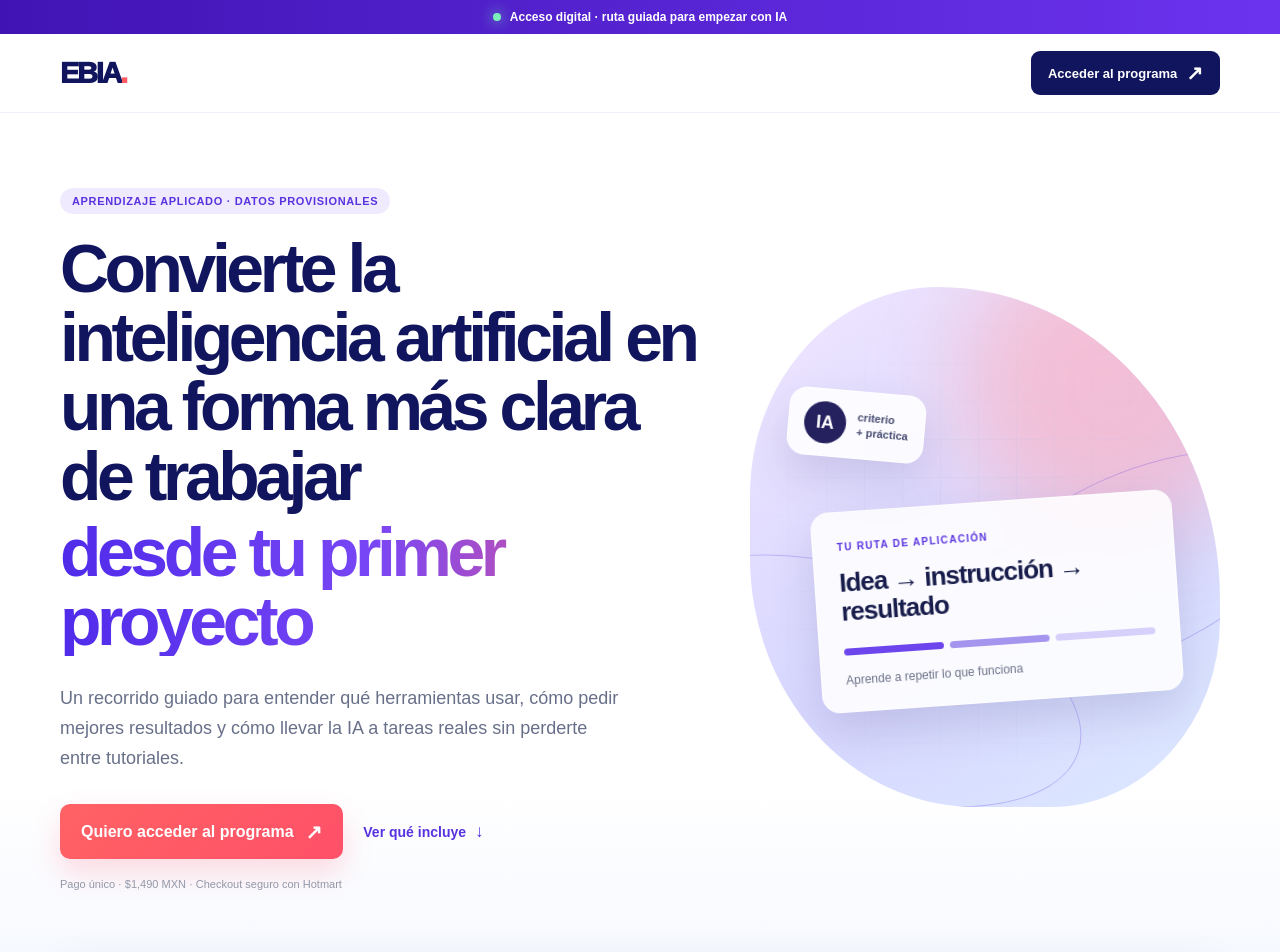
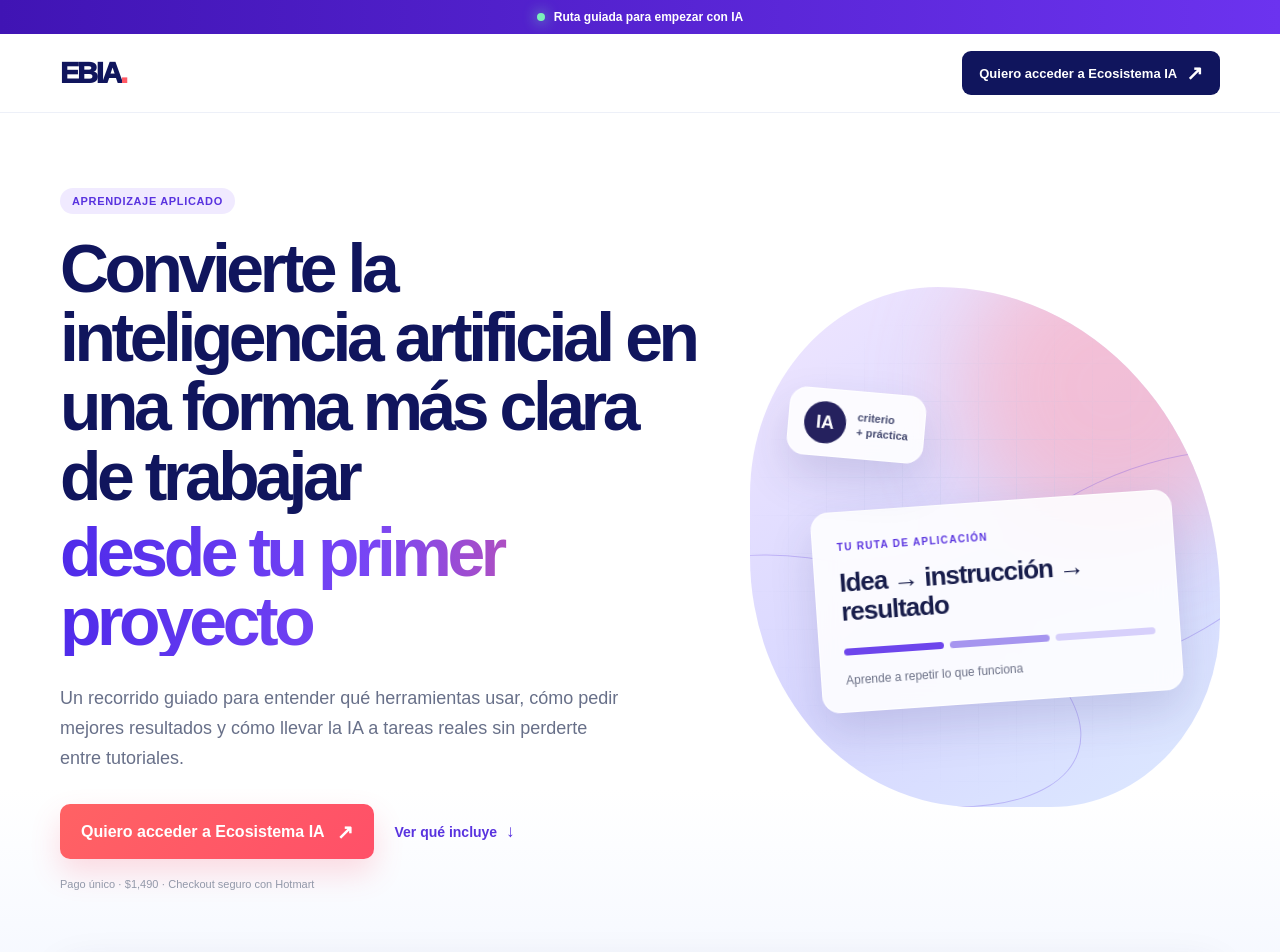
Before and after one commit to alfredo31410-ctrl/ebia-landings, a Next.js app: page /landings/ecosistema-ia in a window 1280 px wide. Shown: the top 952 px of the page. Built offline with nearby package versions, Linux system fonts and the light colour scheme; no server answers.

Commit message:
fix: connect ecosistema ia landing to Hotmart checkout

```diff
--- a/app/landings/ecosistema-ia/page.tsx
+++ b/app/landings/ecosistema-ia/page.tsx
@@ -2,7 +2,7 @@
 
 import { useEffect, useRef, useState } from "react";
 import { directSalesPage as content } from "@/content/directSalesPage";
-import { buildCheckoutUrl, getValidCheckoutUrl } from "@/lib/checkout";
+import { buildCheckoutUrl, formatPrice, getValidCheckoutUrl } from "@/lib/checkout";
 
 function Arrow() { return <span aria-hidden="true">↗</span>; }
 
@@ -19,7 +19,7 @@ export default function Page() {
     let timer: number | undefined;
     const trackView = () => {
       if (viewed.current) return;
-      if (typeof window.fbq === "function") { window.fbq("track", "ViewContent", { content_name: content.checkoutName }); viewed.current = true; return; }
+      if (typeof window.fbq === "function") { window.fbq("track", "ViewContent", { content_name: content.product }); viewed.current = true; return; }
       if (++attempts < 20) timer = window.setTimeout(trackView, 250);
     };
     trackView();
@@ -27,16 +27,16 @@ export default function Page() {
   }, []);
   const buy = (event: React.MouseEvent<HTMLAnchorElement>) => {
     if (!checkout) { event.preventDefault(); document.getElementById("checkout-status")?.focus(); return; }
-    if (typeof window.fbq === "function") window.fbq("trackCustom", "CheckoutButtonClick", { content_name: content.checkoutName, value: 1490, currency: content.currency });
+    if (typeof window.fbq === "function") window.fbq("trackCustom", "CheckoutButtonClick", { content_name: content.product, value: content.price.amount, currency: content.price.currency });
   };
   const href = checkout ?? "#checkout-status";
   return <main className="ecosystem-page">
-    <div className="ecosystem-topline"><span className="status-dot" /> Acceso digital · ruta guiada para empezar con IA</div>
-    <header className="ecosystem-header"><div className="ecosystem-shell"><a className="ecosystem-brand" href="#inicio" aria-label="EBIA, inicio">EBIA<span>.</span></a><a className="mini-cta" href={href} onClick={buy}>Acceder al programa <Arrow /></a></div></header>
+    <div className="ecosystem-topline"><span className="status-dot" /> Ruta guiada para empezar con IA</div>
+    <header className="ecosystem-header"><div className="ecosystem-shell"><a className="ecosystem-brand" href="#inicio" aria-label="EBIA, inicio">EBIA<span>.</span></a><a className="mini-cta" href={href} onClick={buy}>Quiero acceder a Ecosistema IA <Arrow /></a></div></header>
 
-    <section className="ecosystem-hero" id="inicio"><div className="ecosystem-shell ecosystem-hero-grid"><div className="ecosystem-hero-copy"><p className="ecosystem-eyebrow">{content.eyebrow}</p><h1>{content.headline}<em>{content.accentHeadline}</em></h1><p className="ecosystem-lead">{content.subheadline}</p><div className="ecosystem-actions"><a className="ecosystem-primary" href={href} onClick={buy}>Quiero acceder al programa <Arrow /></a><a className="ecosystem-text-link" href="#incluye">Ver qué incluye <span>↓</span></a></div><p className="ecosystem-microcopy">{content.payment} · {content.price} {content.currency} · Checkout seguro con Hotmart</p></div><div className="ecosystem-visual" aria-label="Vista previa del sistema de aprendizaje" role="img"><div className="visual-glow" /><div className="visual-grid" /><div className="visual-card visual-card--main"><small>tu ruta de aplicación</small><strong>Idea → instrucción → resultado</strong><div className="visual-progress"><i /><i /><i /></div><span>Aprende a repetir lo que funciona</span></div><div className="visual-card visual-card--float"><b>IA</b><span>criterio<br />+ práctica</span></div><div className="visual-orbit orbit-one" /><div className="visual-orbit orbit-two" /></div></div></section>
+    <section className="ecosystem-hero" id="inicio"><div className="ecosystem-shell ecosystem-hero-grid"><div className="ecosystem-hero-copy"><p className="ecosystem-eyebrow">{content.eyebrow}</p><h1>{content.headline}<em>{content.accentHeadline}</em></h1><p className="ecosystem-lead">{content.subheadline}</p><div className="ecosystem-actions"><a className="ecosystem-primary" href={href} onClick={buy}>Quiero acceder a Ecosistema IA <Arrow /></a><a className="ecosystem-text-link" href="#incluye">Ver qué incluye <span>↓</span></a></div><p className="ecosystem-microcopy">{content.price.paymentLabel} · {formatPrice(content.price)} · Checkout seguro con Hotmart</p></div><div className="ecosystem-visual" aria-label="Vista previa del sistema de aprendizaje" role="img"><div className="visual-glow" /><div className="visual-grid" /><div className="visual-card visual-card--main"><small>tu ruta de aplicación</small><strong>Idea → instrucción → resultado</strong><div className="visual-progress"><i /><i /><i /></div><span>Aprende a repetir lo que funciona</span></div><div className="visual-card visual-card--float"><b>IA</b><span>criterio<br />+ práctica</span></div><div className="visual-orbit orbit-one" /><div className="visual-orbit orbit-two" /></div></div></section>
 
-    <section className="ecosystem-trust"><div className="ecosystem-shell trust-grid"><div><small>FORMATO</small><strong>{content.modality}</strong></div><div><small>NIVEL</small><strong>{content.level}</strong></div><div><small>ACCESO</small><strong>{content.duration}</strong></div><div><small>PROCESO</small><strong>Pago con Hotmart</strong></div></div></section>
+    <section className="ecosystem-trust"><div className="ecosystem-shell trust-grid"><div><small>PRODUCTO</small><strong>{content.category}</strong></div><div><small>NIVEL</small><strong>{content.level}</strong></div><div><small>MONEDA</small><strong>{content.price.currency}</strong></div><div><small>PROCESO</small><strong>Pago con Hotmart</strong></div></div></section>
 
     <section className="ecosystem-section problem-section"><div className="ecosystem-shell split-section"><div><p className="ecosystem-kicker">El punto de partida</p><h2>La IA no tiene que sentirse como otra cosa que aprender.</h2></div><div><p>{content.problem}</p><p className="muted">{content.audience}</p></div></div></section>
 
@@ -44,19 +44,19 @@ export default function Page() {
 
     <section className="ecosystem-section method-section"><div className="ecosystem-shell"><div className="section-intro"><p className="ecosystem-kicker">El método</p><h2>Una secuencia corta que puedes volver a usar.</h2><p>{content.mechanism}</p></div><div className="method-flow"><article><small>ANTES</small><h3>Todo parece urgente</h3><p>Muchas herramientas, poca certeza sobre por dónde comenzar.</p></article><b>→</b><article className="method-center"><small>PROCESO</small><h3>Entender · pedir · revisar</h3><p>Una estructura para trabajar con intención y criterio.</p></article><b>→</b><article><small>DESPUÉS</small><h3>Un flujo a tu medida</h3><p>Una tarea concreta convertida en un sistema que puedes repetir.</p></article></div></div></section>
 
-    <section className="ecosystem-section includes-section" id="incluye"><div className="ecosystem-shell include-grid"><div><p className="ecosystem-kicker">Dentro del ecosistema</p><h2>Todo lo necesario para practicar sin empezar de cero.</h2><p className="muted">El contenido y las condiciones mostradas son provisionales y deben sustituirse con la oferta final.</p><a className="ecosystem-primary" href={href} onClick={buy}>Quiero empezar a aplicar <Arrow /></a></div><div className="include-list"><div><span>01</span><p><strong>Ruta de aprendizaje</strong><br />Cuatro módulos para pasar de conceptos a aplicación.</p></div><div><span>02</span><p><strong>Biblioteca de plantillas</strong><br />Puntos de partida para practicar con más estructura.</p></div><div><span>03</span><p><strong>Checklist de revisión</strong><br />Una guía para evaluar antes de usar un resultado.</p></div><div><span>04</span><p><strong>{content.support}</strong><br />Este dato requiere confirmación antes de publicar.</p></div></div></div></section>
+    <section className="ecosystem-section includes-section" id="incluye"><div className="ecosystem-shell include-grid"><div><p className="ecosystem-kicker">Dentro del ecosistema</p><h2>Todo lo necesario para practicar sin empezar de cero.</h2><a className="ecosystem-primary" href={href} onClick={buy}>Quiero acceder a Ecosistema IA <Arrow /></a></div><div className="include-list"><div><span>01</span><p><strong>Ruta de aprendizaje</strong><br />Cuatro módulos para pasar de conceptos a aplicación.</p></div><div><span>02</span><p><strong>Biblioteca de plantillas</strong><br />Puntos de partida para practicar con más estructura.</p></div><div><span>03</span><p><strong>Checklist de revisión</strong><br />Una guía para evaluar antes de usar un resultado.</p></div></div></div></section>
 
     <section className="ecosystem-section curriculum-section"><div className="ecosystem-shell curriculum-grid"><div className="section-intro"><p className="ecosystem-kicker">Ruta de aprendizaje</p><h2>Avanza por capas, no por saltos.</h2></div><div className="accordion">{content.modules.map((module, index) => <div className={`accordion-item ${openModule === index ? "is-open" : ""}`} key={module.number}><button aria-expanded={openModule === index} aria-controls={`module-${module.number}`} onClick={() => setOpenModule(openModule === index ? -1 : index)}><span>{module.number}</span><strong>{module.title}</strong><i>{openModule === index ? "−" : "+"}</i></button><div id={`module-${module.number}`} hidden={openModule !== index}><p>{module.result}</p><small>{module.topics.join(" · ")}</small></div></div>)}</div></div></section>
 
     <section className="ecosystem-section instructor-section"><div className="ecosystem-shell instructor-card"><div className="instructor-mark">EBIA<span>.</span></div><div><p className="ecosystem-kicker">Quién te acompaña</p><h2>{content.instructor}</h2><p>{content.instructorRole}. Una propuesta de formación centrada en explicar lo digital de forma práctica, ordenada y accionable.</p></div><div className="credential-stack"><span>Formación</span><span>Aplicación</span><span>Claridad</span></div></div></section>
 
-    <section className="ecosystem-section offer-section"><div className="ecosystem-shell offer-grid"><div><p className="ecosystem-kicker">Tu acceso incluye</p><h2>Una base para trabajar con IA con más criterio.</h2><ul><li>Programa práctico de 4 módulos</li><li>Biblioteca de plantillas</li><li>Checklist de revisión</li><li>{content.duration}</li></ul></div><aside className="price-card" id="checkout"><p className="ecosystem-kicker">{content.product}</p><div className="price">{content.price}<small> {content.currency}</small></div><p>{content.payment}</p><a className="ecosystem-primary" href={href} onClick={buy}>Quiero acceder al programa <Arrow /></a><small className="secure-note">Procesamiento seguro con Hotmart.<br />{content.guarantee}</small><p id="checkout-status" tabIndex={-1} className={!checkout ? "checkout-warning" : "checkout-warning is-hidden"}>El checkout todavía no está configurado. Añade NEXT_PUBLIC_HOTMART_CHECKOUT_URL para activar los botones.</p></aside></div></section>
+    <section className="ecosystem-section offer-section"><div className="ecosystem-shell offer-grid"><div><p className="ecosystem-kicker">Tu acceso incluye</p><h2>Una base para trabajar con IA con más criterio.</h2><ul><li>Programa práctico de 4 módulos</li><li>Biblioteca de plantillas</li><li>Checklist de revisión</li></ul></div><aside className="price-card" id="checkout"><p className="ecosystem-kicker">{content.product}</p><div className="price">{formatPrice(content.price)}<small> {content.price.currency}</small></div><p>{content.price.paymentLabel}</p><a className="ecosystem-primary" href={href} onClick={buy}>Quiero acceder a Ecosistema IA <Arrow /></a><small className="secure-note">Procesamiento seguro con Hotmart.</small><p id="checkout-status" tabIndex={-1} className={!checkout ? "checkout-warning" : "checkout-warning is-hidden"}>No fue posible preparar el checkout. Inténtalo de nuevo más tarde.</p></aside></div></section>
 
     <section className="ecosystem-section after-section"><div className="ecosystem-shell"><div className="section-intro"><p className="ecosystem-kicker">Después de comprar</p><h2>El siguiente paso queda claro.</h2></div><div className="after-grid"><div><b>01</b><h3>Completa el pago</h3><p>Hotmart procesa la transacción de forma segura.</p></div><div><b>02</b><h3>Recibe la confirmación</h3><p>Consulta el correo con las instrucciones de acceso.</p></div><div><b>03</b><h3>Comienza la ruta</h3><p>Avanza a tu ritmo y aplica lo aprendido en una tarea real.</p></div></div></div></section>
 
     <section className="ecosystem-section faq-section"><div className="ecosystem-shell faq-grid"><div><p className="ecosystem-kicker">Preguntas frecuentes</p><h2>Antes de entrar, revisa lo esencial.</h2></div><div>{content.faqs.map((faq) => <details key={faq.question}><summary>{faq.question}<span>+</span></summary><p>{faq.answer}</p></details>)}</div></div></section>
 
-    <section className="ecosystem-final"><div className="ecosystem-shell"><p className="ecosystem-kicker">Empieza con una ruta</p><h2>Menos ruido. Más criterio para aplicar IA.</h2><p>{content.subheadline}</p><div className="final-price">{content.price} <small>{content.currency} · {content.payment}</small></div><a className="ecosystem-primary" href={href} onClick={buy}>Quiero acceder al programa <Arrow /></a><small>Checkout seguro con Hotmart · Los resultados dependen de tu aplicación.</small></div></section>
-    <footer className="ecosystem-footer"><div className="ecosystem-shell"><strong>EBIA<span>.</span></strong><p>Formación digital práctica. Datos de oferta provisionales, sujetos a confirmación.</p><small>© 2026 EBIA · Privacidad · Términos · Soporte</small></div></footer>
+    <section className="ecosystem-final"><div className="ecosystem-shell"><p className="ecosystem-kicker">Empieza con una ruta</p><h2>Menos ruido. Más criterio para aplicar IA.</h2><p>{content.subheadline}</p><div className="final-price">{formatPrice(content.price)} <small>{content.price.currency} · {content.price.paymentLabel}</small></div><a className="ecosystem-primary" href={href} onClick={buy}>Quiero acceder a Ecosistema IA <Arrow /></a><small>Checkout seguro con Hotmart · Los resultados dependen de tu aplicación.</small></div></section>
+    <footer className="ecosystem-footer"><div className="ecosystem-shell"><strong>EBIA<span>.</span></strong><p>Formación digital práctica.</p><small>© 2026 EBIA · Privacidad · Términos · Soporte</small></div></footer>
   </main>;
 }
--- a/content/directSalesPage.ts
+++ b/content/directSalesPage.ts
@@ -10,27 +10,21 @@ export type DirectSalesContent = {
   mechanism: string;
   instructor: string;
   instructorRole: string;
-  price: string;
-  currency: string;
-  payment: string;
-  duration: string;
+  price: { amount: number; currency: "MXN"; paymentLabel: string };
   level: string;
-  modality: string;
-  access: string;
-  guarantee: string;
-  support: string;
-  checkoutName: string;
+  access?: string;
+  guarantee?: string;
+  support?: string;
   benefits: { title: string; text: string; outcome: string }[];
   modules: { number: string; title: string; result: string; topics: string[] }[];
   bonuses: { title: string; text: string; use: string }[];
   faqs: { question: string; answer: string }[];
 };
 
-/** Datos provisionales: sustituir cuando el producto y sus condiciones reales estén definidos. */
 export const directSalesPage: DirectSalesContent = {
   product: "Ecosistema IA desde cero",
   category: "Programa práctico",
-  eyebrow: "Aprendizaje aplicado · datos provisionales",
+  eyebrow: "Aprendizaje aplicado",
   headline: "Convierte la inteligencia artificial en una forma más clara de trabajar",
   accentHeadline: "desde tu primer proyecto",
   subheadline: "Un recorrido guiado para entender qué herramientas usar, cómo pedir mejores resultados y cómo llevar la IA a tareas reales sin perderte entre tutoriales.",
@@ -39,16 +33,8 @@ export const directSalesPage: DirectSalesContent = {
   mechanism: "Aprendes con una secuencia simple: entender el problema, elegir la herramienta, dar contexto, revisar la salida y convertirla en un proceso repetible.",
   instructor: "Equipo EBIA",
   instructorRole: "Formación digital práctica",
-  price: "$1,490",
-  currency: "MXN",
-  payment: "Pago único",
-  duration: "Acceso durante 12 meses",
+  price: { amount: 1490, currency: "MXN", paymentLabel: "Pago único" },
   level: "Inicial",
-  modality: "A tu ritmo",
-  access: "Acceso digital después del pago",
-  guarantee: "Garantía y condiciones por confirmar antes de publicar.",
-  support: "Soporte por confirmar",
-  checkoutName: "ecosistema-ia",
   benefits: [
     { title: "De la curiosidad a una tarea concreta", text: "Deja de probar herramientas al azar y parte de lo que necesitas resolver.", outcome: "Un punto de partida claro para cada uso." },
     { title: "Prompts que puedes revisar", text: "Aprende a dar contexto, pedir un formato y mejorar una respuesta paso a paso.", outcome: "Instrucciones más consistentes y útiles." },
@@ -66,9 +52,5 @@ export const directSalesPage: DirectSalesContent = {
   ],
   faqs: [
     { question: "¿Necesito experiencia previa?", answer: "No. El recorrido está planteado para comenzar desde lo esencial y avanzar con ejemplos prácticos." },
-    { question: "¿Puedo avanzar desde el móvil?", answer: "El contenido está pensado para consultarse en línea. La compatibilidad final y los requisitos de acceso deben confirmarse con los datos reales del producto." },
-    { question: "¿Cuándo recibo acceso?", answer: "La intención es entregar acceso digital después del pago, sujeto a la configuración final de Hotmart." },
-    { question: "¿Incluye soporte?", answer: "El tipo de soporte todavía está por confirmar. Esta sección debe actualizarse antes de publicar la oferta." },
-    { question: "¿Tiene garantía?", answer: "Las condiciones reales de garantía aún no están definidas. No se debe comunicar una garantía específica hasta confirmarla." },
   ],
 };
--- a/lib/checkout.ts
+++ b/lib/checkout.ts
@@ -1,11 +1,14 @@
 const ALLOWED_ATTRIBUTION = new Set(["utm_source", "utm_medium", "utm_campaign", "utm_content", "utm_term", "fbclid", "campaign_id", "adset_id", "ad_id", "placement", "landing", "producto"]);
 const HOTMART_HOSTS = new Set(["pay.hotmart.com", "checkout.hotmart.com", "hotmart.com"]);
+const REQUIRED_CHECKOUT = { off: "nzn1qn7n", checkoutMode: "10" };
 
 export function getValidCheckoutUrl(value = process.env.NEXT_PUBLIC_HOTMART_CHECKOUT_URL) {
   if (!value) return null;
   try {
     const url = new URL(value);
-    return url.protocol === "https:" && (HOTMART_HOSTS.has(url.hostname) || url.hostname.endsWith(".hotmart.com")) ? url : null;
+    const validHost = HOTMART_HOSTS.has(url.hostname) || url.hostname.endsWith(".hotmart.com");
+    const validOffer = url.hostname === "pay.hotmart.com" && url.pathname === "/Y106920957U" && url.searchParams.get("off") === REQUIRED_CHECKOUT.off && url.searchParams.get("checkoutMode") === REQUIRED_CHECKOUT.checkoutMode;
+    return url.protocol === "https:" && validHost && validOffer ? url : null;
   } catch { return null; }
 }
 
@@ -13,6 +16,12 @@ export function buildCheckoutUrl(baseUrl: string, currentSearch = "") {
   const base = getValidCheckoutUrl(baseUrl);
   if (!base) return null;
   const incoming = new URLSearchParams(currentSearch);
-  for (const [key, value] of incoming) if (ALLOWED_ATTRIBUTION.has(key)) base.searchParams.set(key, value);
+  for (const [key, value] of incoming) if (ALLOWED_ATTRIBUTION.has(key) && value.trim() && !base.searchParams.has(key)) base.searchParams.set(key, value);
   return base.toString();
 }
+
+export type DirectSalesPrice = { amount: number; currency: "MXN"; paymentLabel: string };
+
+export function formatPrice(price: DirectSalesPrice) {
+  return new Intl.NumberFormat("es-MX", { style: "currency", currency: price.currency, maximumFractionDigits: 0 }).format(price.amount);
+}
```
Also changed, not shown: 1 other file (tests, documents, lock files or other folders).
